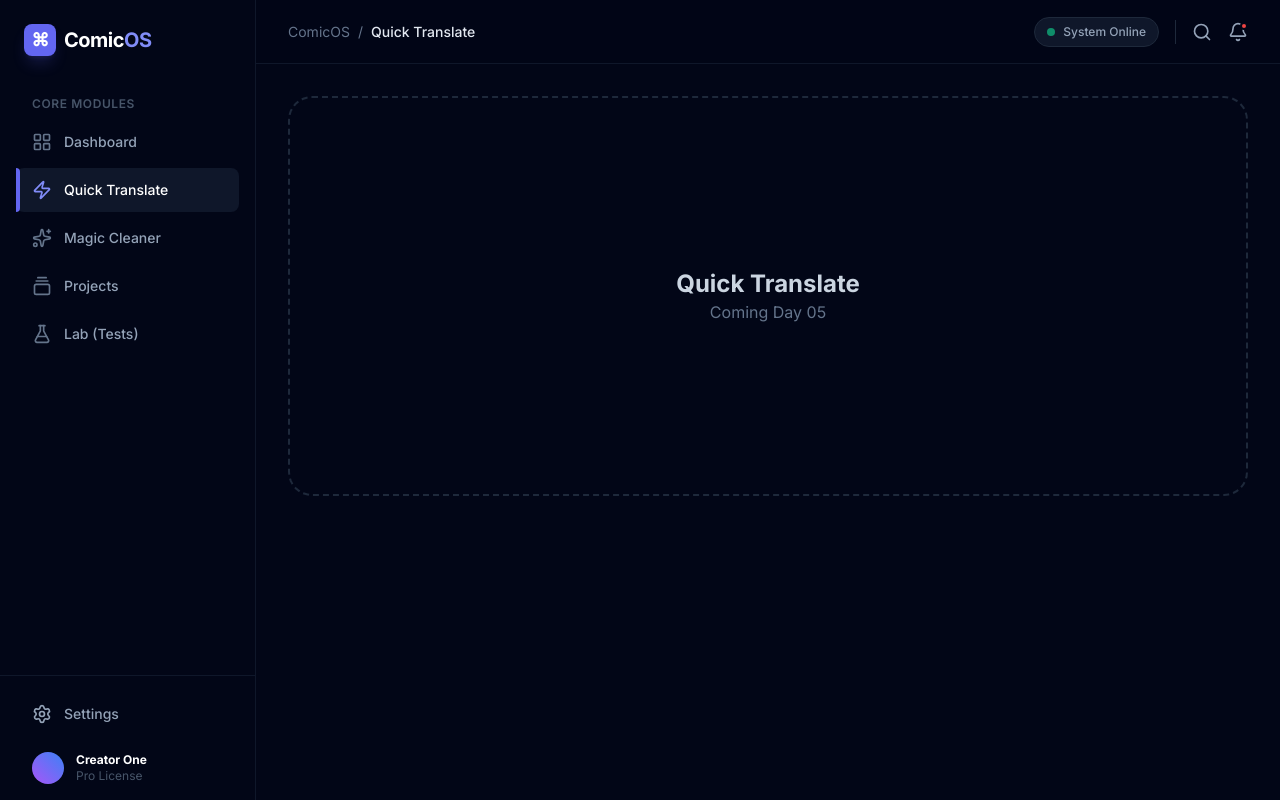
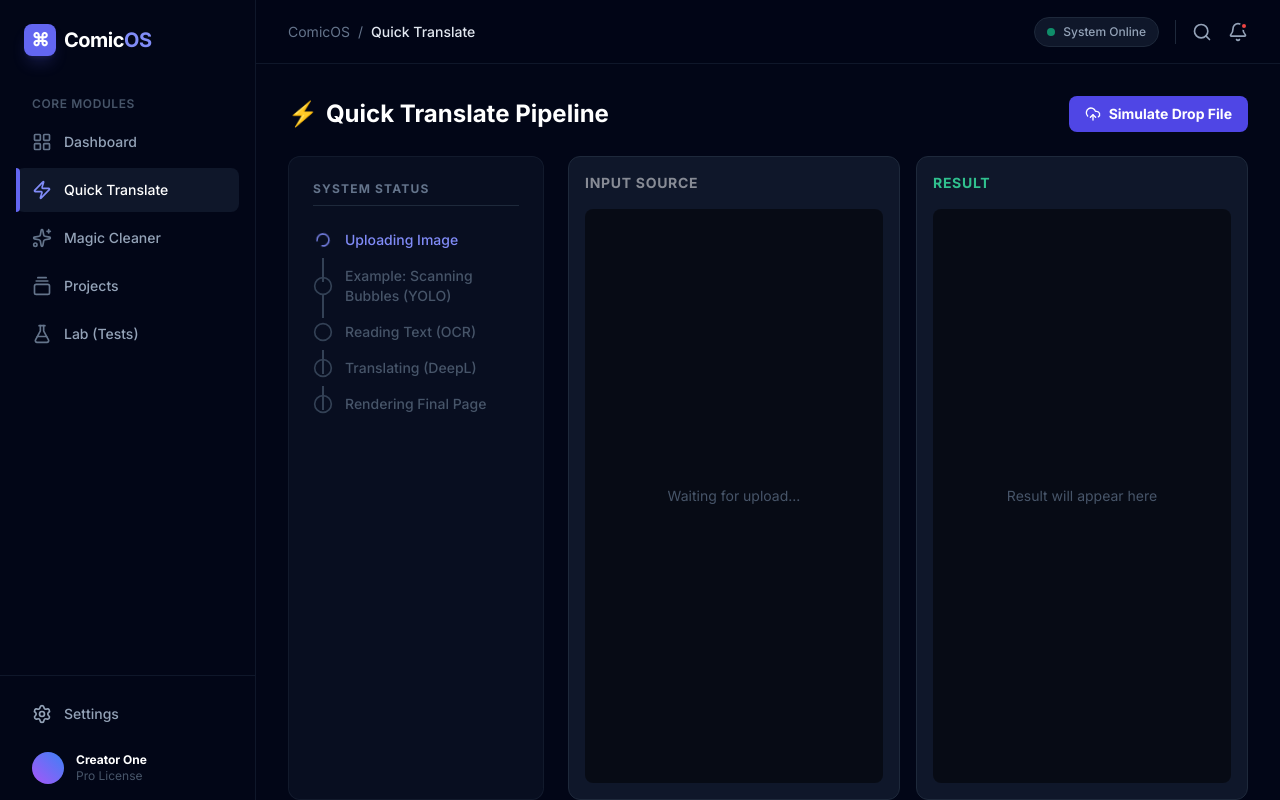
Before and after one commit to aimariscal90-maker/AIComicTranslator, a Next.js app in the folder frontend/: page /quick-translate in a window 1280 px wide. Built offline with nearby package versions, Linux system fonts and the light colour scheme.

Commit message:
Feat (Day 05): Quick Translate UI with Pipeline Stepper

```diff
--- /dev/null
+++ b/frontend/src/app/components/translate/DualPanelView.tsx
@@ -0,0 +1,50 @@
+"use client";
+
+import { motion } from "framer-motion";
+
+interface DualPanelViewProps {
+    originalSrc: string | null;
+    resultSrc: string | null;
+    isProcessing: boolean;
+}
+
+export default function DualPanelView({ originalSrc, resultSrc, isProcessing }: DualPanelViewProps) {
+    return (
+        <div className="grid grid-cols-1 md:grid-cols-2 gap-4 h-full">
+            {/* Left Panel: Original */}
+            <div className="bg-slate-900 rounded-xl border border-slate-800 p-4 flex flex-col">
+                <h3 className="text-white font-bold mb-4 opacity-50 text-sm uppercase tracking-wider">Input Source</h3>
+                <div className="flex-1 rounded-lg bg-black/50 overflow-hidden flex items-center justify-center relative">
+                    {originalSrc ? (
+                        // eslint-disable-next-line @next/next/no-img-element
+                        <img src={originalSrc} alt="Original" className="max-w-full max-h-full object-contain" />
+                    ) : (
+                        <div className="text-slate-600 text-sm">Waiting for upload...</div>
+                    )}
+                </div>
+            </div>
+
+            {/* Right Panel: Result */}
+            <div className="bg-slate-900 rounded-xl border border-slate-800 p-4 flex flex-col">
+                <h3 className="text-emerald-400 font-bold mb-4 opacity-90 text-sm uppercase tracking-wider flex justify-between">
+                    <span>Result</span>
+                    {isProcessing && <span className="animate-pulse">Generating...</span>}
+                </h3>
+
+                <div className="flex-1 rounded-lg bg-black/50 overflow-hidden flex items-center justify-center relative">
+                    {resultSrc ? (
+                        // eslint-disable-next-line @next/next/no-img-element
+                        <img src={resultSrc} alt="Result" className="max-w-full max-h-full object-contain" />
+                    ) : isProcessing ? (
+                        <div className="absolute inset-0 flex items-center justify-center">
+                            {/* Skeleton Loading Effect */}
+                            <div className="w-3/4 h-3/4 bg-slate-800/50 rounded animate-pulse" />
+                        </div>
+                    ) : (
+                        <div className="text-slate-600 text-sm">Result will appear here</div>
+                    )}
+                </div>
+            </div>
+        </div>
+    );
+}
--- /dev/null
+++ b/frontend/src/app/components/translate/PipelineStepper.tsx
@@ -0,0 +1,74 @@
+"use client";
+
+import { motion } from "framer-motion";
+import { CheckCircle2, Circle, Loader2 } from "lucide-react";
+
+interface Step {
+    id: string;
+    label: string;
+}
+
+interface PipelineStepperProps {
+    currentStepId: string;
+}
+
+const steps: Step[] = [
+    { id: "upload", label: "Uploading Image" },
+    { id: "detect", label: "Example: Scanning Bubbles (YOLO)" },
+    { id: "ocr", label: "Reading Text (OCR)" },
+    { id: "translate", label: "Translating (DeepL)" },
+    { id: "render", label: "Rendering Final Page" },
+];
+
+export default function PipelineStepper({ currentStepId }: PipelineStepperProps) {
+    // Find current step index
+    const currentIndex = steps.findIndex(s => s.id === currentStepId);
+    // Default to 0 if not started, or max if completed
+    const activeIndex = currentIndex === -1 ? (currentStepId === "completed" ? steps.length : 0) : currentIndex;
+
+    return (
+        <div className="w-full max-w-xs space-y-4">
+            {steps.map((step, index) => {
+                const isCompleted = index < activeIndex;
+                const isCurrent = index === activeIndex;
+                const isPending = index > activeIndex;
+
+                return (
+                    <div key={step.id} className="flex items-center gap-3 relative">
+                        {/* Connector Line */}
+                        {index !== steps.length - 1 && (
+                            <div className={`absolute left-2.5 top-7 w-0.5 h-6 -ml-px ${isCompleted ? "bg-emerald-500" : "bg-slate-700"
+                                }`} />
+                        )}
+
+                        <div className="relative z-10">
+                            {isCompleted ? (
+                                <motion.div
+                                    initial={{ scale: 0 }}
+                                    animate={{ scale: 1 }}
+                                    className="w-5 h-5 bg-black rounded-full text-emerald-500"
+                                >
+                                    <CheckCircle2 className="w-5 h-5" />
+                                </motion.div>
+                            ) : isCurrent ? (
+                                <div className="w-5 h-5 flex items-center justify-center">
+                                    <Loader2 className="w-4 h-4 text-indigo-400 animate-spin" />
+                                </div>
+                            ) : (
+                                <div className="w-5 h-5 text-slate-700">
+                                    <Circle className="w-5 h-5" />
+                                </div>
+                            )}
+                        </div>
+
+                        <span className={`text-sm font-medium ${isCompleted ? "text-slate-500" :
+                                isCurrent ? "text-indigo-400" : "text-slate-600"
+                            }`}>
+                            {step.label}
+                        </span>
+                    </div>
+                );
+            })}
+        </div>
+    );
+}
--- a/frontend/src/app/quick-translate/page.tsx
+++ b/frontend/src/app/quick-translate/page.tsx
@@ -1,10 +1,94 @@
-export default function QuickTranslate() {
+"use client";
+
+import { useState, useEffect } from "react";
+import PipelineStepper from "@/app/components/translate/PipelineStepper";
+import DualPanelView from "@/app/components/translate/DualPanelView";
+import { UploadCloud } from "lucide-react";
+
+export default function QuickTranslatePage() {
+    // Mock State for Demo
+    const [file, setFile] = useState<File | null>(null);
+    const [status, setStatus] = useState("idle"); // idle, processing, completed
+    const [currentStep, setCurrentStep] = useState("idle");
+
+    // Simulation Loop
+    useEffect(() => {
+        if (status === 'processing') {
+            const sequence = [
+                { id: "upload", delay: 1000 },
+                { id: "detect", delay: 2500 },
+                { id: "ocr", delay: 4000 },
+                { id: "translate", delay: 5500 },
+                { id: "render", delay: 7000 },
+                { id: "completed", delay: 8000 },
+            ];
+
+            let timeouts: NodeJS.Timeout[] = [];
+
+            sequence.forEach(({ id, delay }) => {
+                const t = setTimeout(() => {
+                    setCurrentStep(id);
+                    if (id === 'completed') setStatus('completed');
+                }, delay);
+                timeouts.push(t);
+            });
+
+            return () => timeouts.forEach(clearTimeout);
+        }
+    }, [status]);
+
+    const handleSimulatedUpload = () => {
+        setFile(new File([""], "mock.jpg"));
+        setStatus("processing");
+        setCurrentStep("upload");
+    };
+
     return (
-        <div className="flex h-[50vh] items-center justify-center border-2 border-dashed border-slate-800 rounded-3xl">
-            <div className="text-center text-slate-500">
-                <h2 className="text-2xl font-bold text-slate-300">Quick Translate</h2>
-                <p>Coming Day 05</p>
+        <div className="flex flex-col h-[calc(100vh-6rem)] gap-6">
+
+            {/* Header */}
+            <div className="flex justify-between items-center">
+                <h1 className="text-2xl font-bold text-white flex items-center gap-2">
+                    <span className="text-indigo-400">⚡</span> Quick Translate Pipeline
+                </h1>
+                {status === 'idle' && (
+                    <button
+                        onClick={handleSimulatedUpload}
+                        className="px-4 py-2 bg-indigo-600 hover:bg-indigo-500 text-white rounded-lg text-sm font-bold flex items-center gap-2"
+                    >
+                        <UploadCloud className="w-4 h-4" />
+                        Simulate Drop File
+                    </button>
+                )}
+                {status === 'completed' && (
+                    <button
+                        onClick={() => { setStatus('idle'); setFile(null); setCurrentStep('idle'); }}
+                        className="px-4 py-2 bg-slate-800 hover:bg-slate-700 text-white rounded-lg text-sm font-bold"
+                    >
+                        New Scan
+                    </button>
+                )}
             </div>
+
+            <div className="flex-1 flex gap-6 min-h-0">
+                {/* Left: Pipeline Status (Sticky) */}
+                <div className="w-64 shrink-0 bg-slate-900/50 p-6 rounded-xl border border-slate-800/50">
+                    <h2 className="text-xs font-bold text-slate-500 uppercase tracking-widest mb-6 border-b border-slate-800 pb-2">
+                        System Status
+                    </h2>
+                    <PipelineStepper currentStepId={currentStep} />
+                </div>
+
+                {/* Right: Dual View */}
+                <div className="flex-1 min-w-0">
+                    <DualPanelView
+                        originalSrc={file ? "https://placehold.co/800x1200/222/FFF/png?text=Input" : null}
+                        resultSrc={status === 'completed' ? "https://placehold.co/800x1200/222/818cf8/png?text=Translated+Result" : null}
+                        isProcessing={status === 'processing'}
+                    />
+                </div>
+            </div>
+
         </div>
-    )
+    );
 }
```
